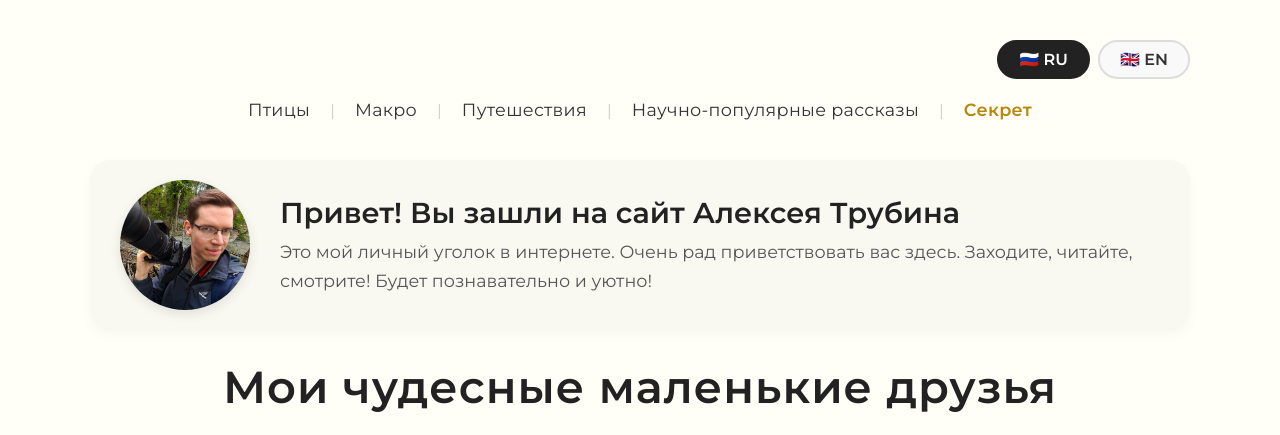
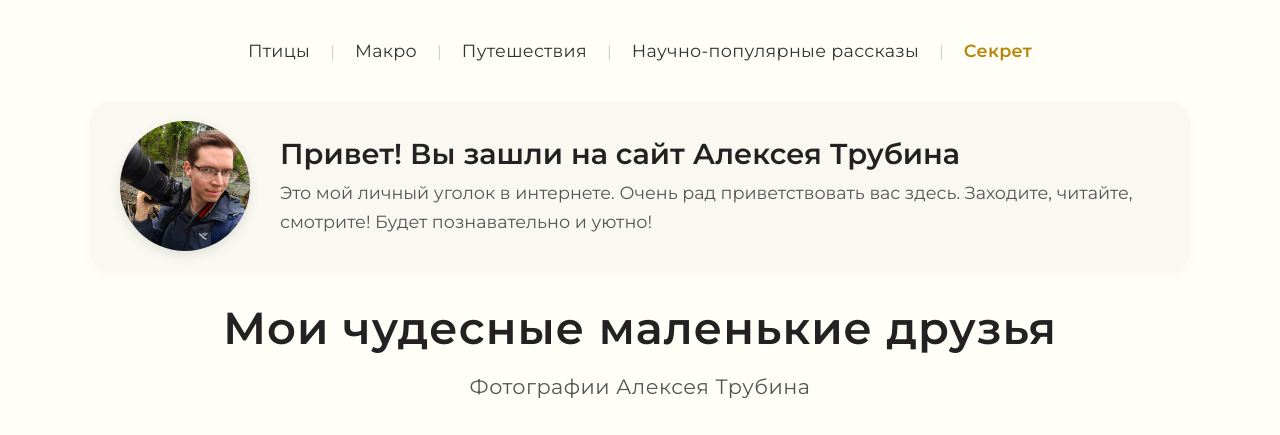
Before and after one commit to alextrubin/alextrubin.github.io, a Jekyll site: the page built from index.html, in a window 1280 px wide, cut to the strip 0-435 px from the top of the page. Built offline with Jekyll 4.4.1, drawn with Linux system fonts in a browser that asks for light colours.

Commit message:
Update header.html

```diff
--- a/_includes/header.html
+++ b/_includes/header.html
@@ -1,5 +1 @@
 <!-- _includes/header.html -->
-<div class="lang-switch">
-  <button class="lang-btn active" data-lang="ru">🇷🇺 RU</button>
-  <button class="lang-btn" data-lang="en">🇬🇧 EN</button>
-</div>
```
